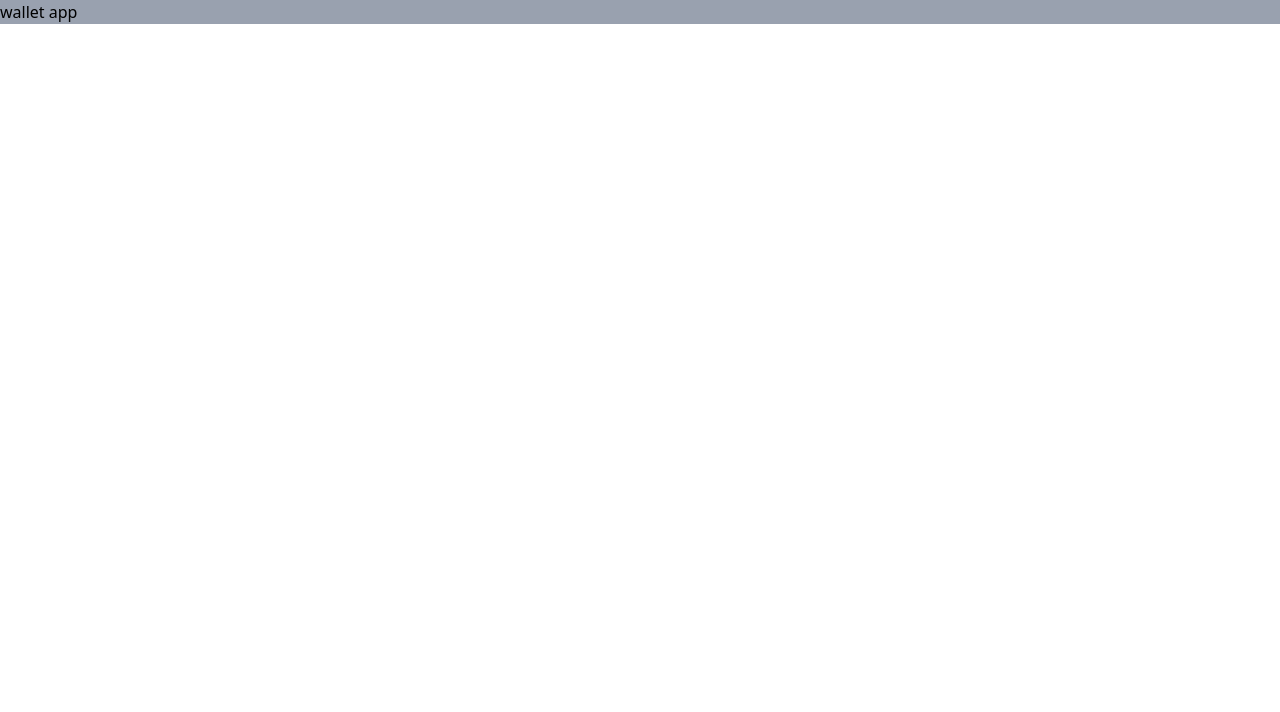
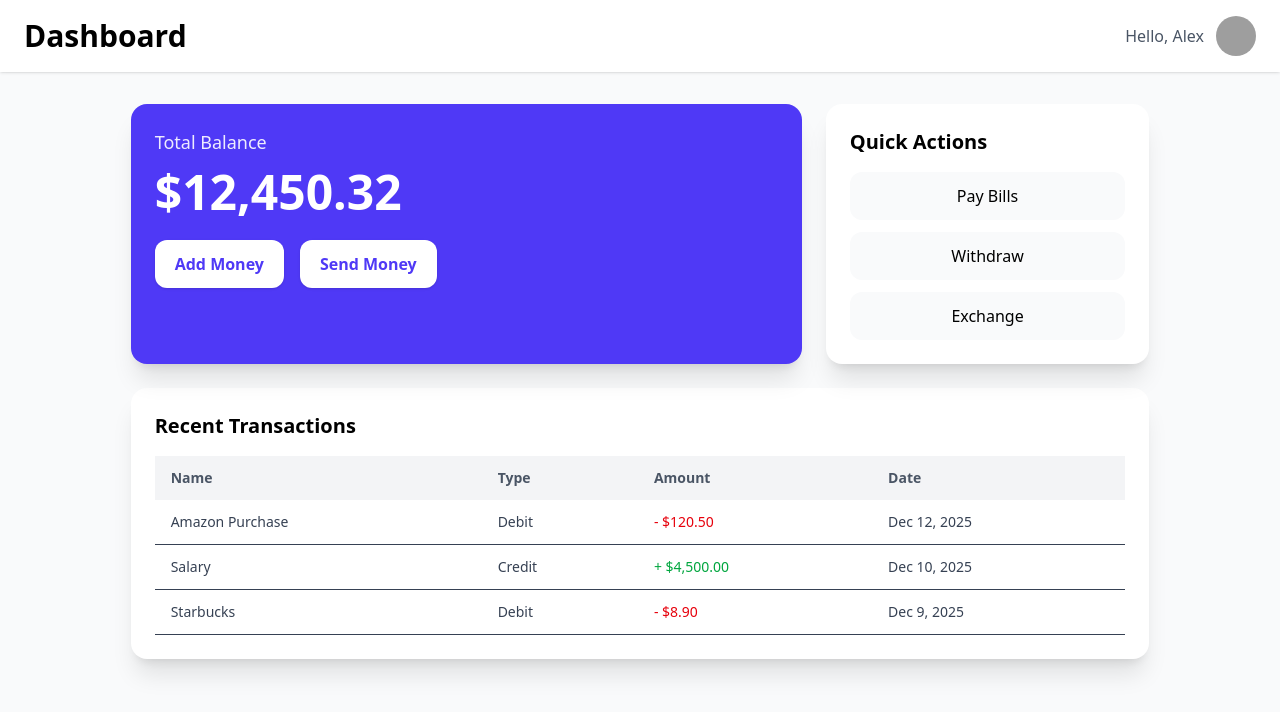
Before and after one commit to abdo0070/wallet-angular, an Angular app: page / in a window 1280 px wide. Shown: the top 712 px of the page. Built offline with nearby package versions, Linux system fonts and the light colour scheme; grey boxes are pictures that could not be loaded.

Commit message:
make the dashboard & dashboard-header component

```diff
--- a/src/app/app.component.html
+++ b/src/app/app.component.html
@@ -1,6 +1,4 @@
-<main>
-  <div class="bg-gray-400">
-    <h2>wallet app</h2>
-  </div>
-
-</main>
+<div class="w-full bg-gray-50 flex justify-center flex-col">
+  <app-dashboard-header class="w-full fixed top-0"></app-dashboard-header>
+  <app-dashboard class="w-10/12 mx-auto mt-20"> </app-dashboard>
+</div>
--- a/src/app/app.component.ts
+++ b/src/app/app.component.ts
@@ -1,10 +1,12 @@
 import { Component } from '@angular/core';
 import { RouterOutlet } from '@angular/router';
+import { DashboardComponent } from './components/dashboard/dashboard.component';
+import { DashboardHeaderComponent } from "./components/dashboard-header/dashboard-header.component";
 
 @Component({
   selector: 'app-root',
   standalone: true,
-  imports: [RouterOutlet],
+  imports: [RouterOutlet, DashboardComponent, DashboardHeaderComponent],
   templateUrl: './app.component.html',
   styleUrl: './app.component.css'
 })
--- /dev/null
+++ b/src/app/components/dashboard-header/dashboard-header.component.html
@@ -0,0 +1,10 @@
+    <header class="sticky top-0 bg-white shadow-sm px-4 md:px-6 py-4 flex justify-between items-center z-30">
+        <button onclick="toggleSidebar()" class="md:hidden text-2xl text-gray-700">&#9776;</button>
+
+        <h1 class="text-2xl md:text-3xl font-semibold">Dashboard</h1>
+
+        <div class="flex items-center space-x-3">
+            <span class="text-gray-600 hidden sm:block">Hello, Alex</span>
+            <img src="https://i.pravatar.cc/40" class="rounded-full" alt="Avatar">
+        </div>
+    </header>
--- a/src/app/components/dashboard/dashboard.component.html
+++ b/src/app/components/dashboard/dashboard.component.html
@@ -1 +1,111 @@
-<p>dashboard works!</p>
+<div class="w-full bg-red-500">
+  <!-- MAIN CONTENT -->
+  <div class="w-full bg-gray-50 min-h-screen pb-20">
+    <!-- BALANCE + QUICK ACTIONS -->
+    <div class="grid gap-6 md:grid-cols-3 p-4 md:p-6">
+      <!-- Balance Card -->
+      <div
+        class="md:col-span-2 bg-indigo-600 text-white p-6 rounded-2xl shadow-xl"
+      >
+        <h3 class="text-lg opacity-90">Total Balance</h3>
+        <p class="text-5xl font-bold mt-3">$12,450.32</p>
+
+        <div
+          class="mt-6 flex flex-col sm:flex-row sm:space-x-4 space-y-3 sm:space-y-0"
+        >
+          <button
+            class="bg-white text-indigo-600 px-5 py-3 rounded-xl shadow hover:bg-gray-100 w-full sm:w-auto font-semibold"
+          >
+            Add Money
+          </button>
+          <button
+            class="bg-white text-indigo-600 px-5 py-3 rounded-xl shadow hover:bg-gray-100 w-full sm:w-auto font-semibold"
+          >
+            Send Money
+          </button>
+        </div>
+      </div>
+
+      <!-- Quick Actions -->
+      <div class="bg-white p-6 rounded-2xl shadow-xl">
+        <h3 class="text-xl font-semibold mb-4">Quick Actions</h3>
+        <ul class="space-y-3">
+          <li>
+            <button class="w-full py-3 rounded-xl bg-gray-50 hover:bg-gray-100">
+              Pay Bills
+            </button>
+          </li>
+          <li>
+            <button class="w-full py-3 rounded-xl bg-gray-50 hover:bg-gray-100">
+              Withdraw
+            </button>
+          </li>
+          <li>
+            <button class="w-full py-3 rounded-xl bg-gray-50 hover:bg-gray-100">
+              Exchange
+            </button>
+          </li>
+        </ul>
+      </div>
+    </div>
+
+    <!-- TRANSACTIONS TABLE -->
+    <div class="bg-white p-6 rounded-2xl shadow-xl mx-4 md:mx-6">
+      <h3 class="text-xl font-semibold mb-4">Recent Transactions</h3>
+
+      <div class="overflow-x-auto">
+        <table class="min-w-full table-auto">
+          <thead>
+            <tr class="bg-gray-100 text-left">
+              <th class="px-4 py-3 text-gray-600 text-sm">Name</th>
+              <th class="px-4 py-3 text-gray-600 text-sm">Type</th>
+              <th class="px-4 py-3 text-gray-600 text-sm">Amount</th>
+              <th class="px-4 py-3 text-gray-600 text-sm">Date</th>
+            </tr>
+          </thead>
+
+          <tbody class="text-gray-700 text-sm">
+            <tr class="border-b">
+              <td class="px-4 py-3">Amazon Purchase</td>
+              <td class="px-4 py-3">Debit</td>
+              <td class="px-4 py-3 text-red-600">- $120.50</td>
+              <td class="px-4 py-3">Dec 12, 2025</td>
+            </tr>
+
+            <tr class="border-b">
+              <td class="px-4 py-3">Salary</td>
+              <td class="px-4 py-3">Credit</td>
+              <td class="px-4 py-3 text-green-600">+ $4,500.00</td>
+              <td class="px-4 py-3">Dec 10, 2025</td>
+            </tr>
+
+            <tr class="border-b">
+              <td class="px-4 py-3">Starbucks</td>
+              <td class="px-4 py-3">Debit</td>
+              <td class="px-4 py-3 text-red-600">- $8.90</td>
+              <td class="px-4 py-3">Dec 9, 2025</td>
+            </tr>
+          </tbody>
+        </table>
+      </div>
+    </div>
+
+    <!-- MOBILE NAV BAR -->
+    <div
+      class="fixed bottom-0 left-0 right-0 bg-white border-t shadow-xl p-2 flex justify-around md:hidden"
+    >
+      <button class="flex flex-col items-center text-gray-700 text-sm">
+        <span class="text-xl">🏠</span>Home
+      </button>
+      <button class="flex flex-col items-center text-gray-700 text-sm">
+        <span class="text-xl">💳</span>Wallet
+      </button>
+      <button class="flex flex-col items-center text-gray-700 text-sm">
+        <span class="text-xl">🔁</span>Transfer
+      </button>
+      <button class="flex flex-col items-center text-gray-700 text-sm">
+        <span class="text-xl">⚙️</span>Settings
+      </button>
+    </div>
+  </div>
+</div>
--- a/src/app/components/dashboard/dashboard.component.ts
+++ b/src/app/components/dashboard/dashboard.component.ts
@@ -1,9 +1,10 @@
 import { Component } from '@angular/core';
+import { DashboardHeaderComponent } from "../dashboard-header/dashboard-header.component";
 
 @Component({
   selector: 'app-dashboard',
   standalone: true,
-  imports: [],
+  imports: [DashboardHeaderComponent],
   templateUrl: './dashboard.component.html',
   styleUrl: './dashboard.component.css'
 })
--- a/src/index.html
+++ b/src/index.html
@@ -7,6 +7,6 @@
   <meta name="viewport" content="width=device-width, initial-scale=1">
 </head>
 <body>
-  <app-root></app-root>
+  <app-root class="w-full"></app-root>
 </body>
 </html>
```
Also changed, not shown: src/app/components/dashboard-header/dashboard-header.component.ts (added, +12 -0 lines), src/app/components/dashboard-header/dashboard-header.component.css (added), 1 other file (tests, documents, lock files or other folders).
